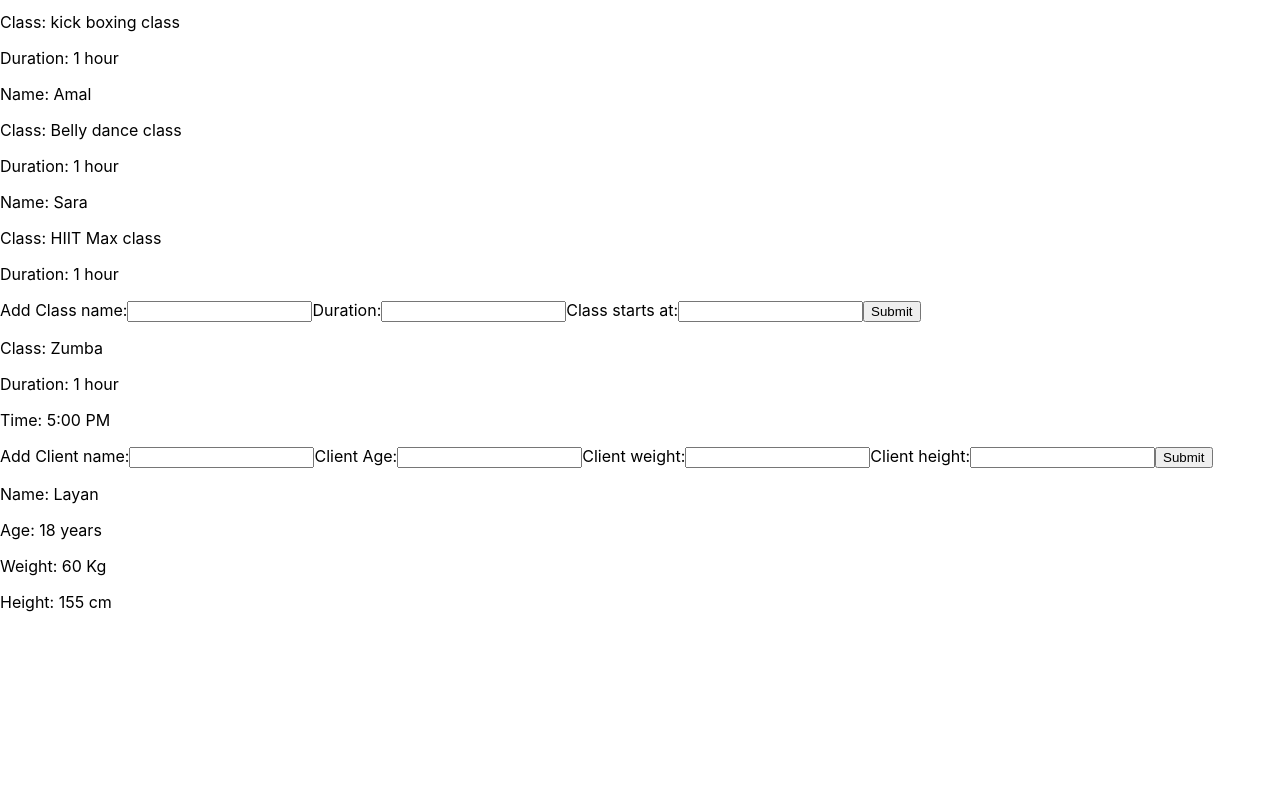
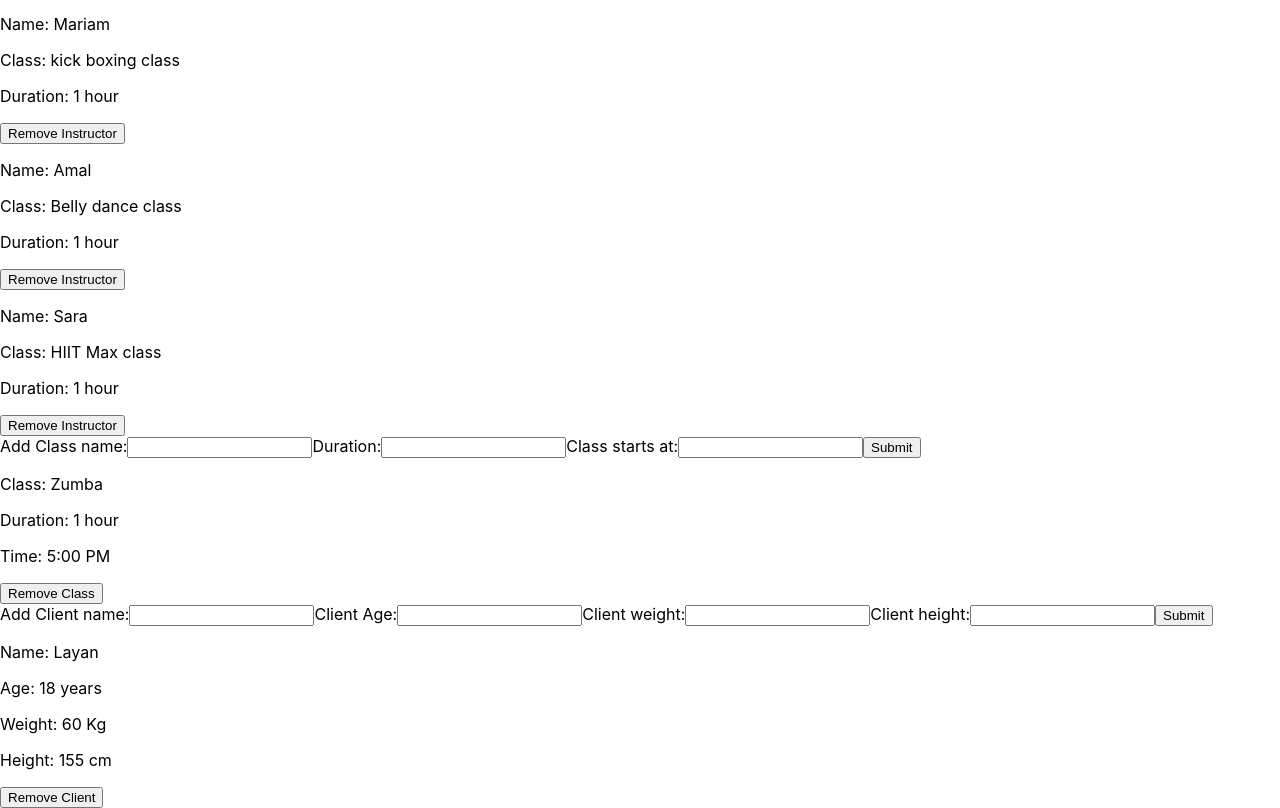
Before and after one commit to Fatimaaltameemii/lafa-gym, a React (Create React App) app: page / in a window 1280 px wide. Shown: the part 390-1198 px from the top of the page. Before the commit the page ends 1018 px from the top, so only its background shows below. Built offline with nearby package versions, Linux system fonts and the light colour scheme.

Commit message:
Removing Method works yaay!

```diff
--- a/src/Components/List/ClassItem.js
+++ b/src/Components/List/ClassItem.js
@@ -1,3 +1,5 @@
+import gymStore from "../../gymStore";
+
 const ClassItem = (props) => {
   const clasInfo = props.clasInfo;
   return (
@@ -5,6 +7,10 @@ const ClassItem = (props) => {
       <p>Class: {clasInfo.className}</p>
       <p>Duration: {clasInfo.duration}</p>
       <p>Time: {clasInfo.timing}</p>
+      <button onClick={() => gymStore.removeClass(clasInfo.id)}>
+        {" "}
+        Remove Class{" "}
+      </button>
     </div>
   );
 };
--- a/src/Components/List/ClientItem.js
+++ b/src/Components/List/ClientItem.js
@@ -1,3 +1,5 @@
+import gymStore from "../../gymStore";
+
 const ClientItem = (props) => {
   const clyInfo = props.clyInfo;
   return (
@@ -6,6 +8,10 @@ const ClientItem = (props) => {
       <p>Age: {clyInfo.age} years</p>
       <p>Weight: {clyInfo.weight} Kg</p>
       <p>Height: {clyInfo.height} cm</p>
+      <button onClick={() => gymStore.removeClient(clyInfo.id)}>
+        {" "}
+        Remove Client{" "}
+      </button>
     </div>
   );
 };
--- a/src/Components/List/InstItem.js
+++ b/src/Components/List/InstItem.js
@@ -1,4 +1,5 @@
 import { observer } from "mobx-react";
+import gymStore from "../../gymStore";
 
 const InstItem = (props) => {
   const instroInfo = props.instroInfo;
@@ -7,6 +8,10 @@ const InstItem = (props) => {
       <p> Name: {instroInfo.instructor}</p>
       <p> Class: {instroInfo.classType}</p>
       <p> Duration: {instroInfo.duration}</p>
+      <button onClick={() => gymStore.removeInst(instroInfo.id)}>
+        {" "}
+        Remove Instructor{" "}
+      </button>
     </div>
   );
 };
--- a/src/gymStore.js
+++ b/src/gymStore.js
@@ -30,19 +30,32 @@ class GymStore {
     console.log(this.classesInfo);
   };
 
-  //removing = (id) => {
-  // this.info = this.info.filter((cv) => cv.id !== id);
-  // };
+  removeInst = (instId) => {
+    this.instructorInfo = this.instructorInfo.filter(
+      (instr) => instr.id !== instId
+    );
+  };
+
+  removeClient = (clientId) => {
+    this.clientInfo = this.clientInfo.filter((cly) => cly.id !== clientId);
+  };
+  removeClass = (clasId) => {
+    this.classesInfo = this.classesInfo.filter((clas) => clas.id !== clasId);
+  };
 
   constructor() {
     makeObservable(this, {
       instructorInfo: observable,
       clientInfo: observable,
       classesInfo: observable,
-      //removeing: action,
+
       addInst: action,
       addClient: action,
       addClass: action,
+
+      removeInst: action,
+      removeClient: action,
+      removeClass: action,
     });
   }
 }
```
